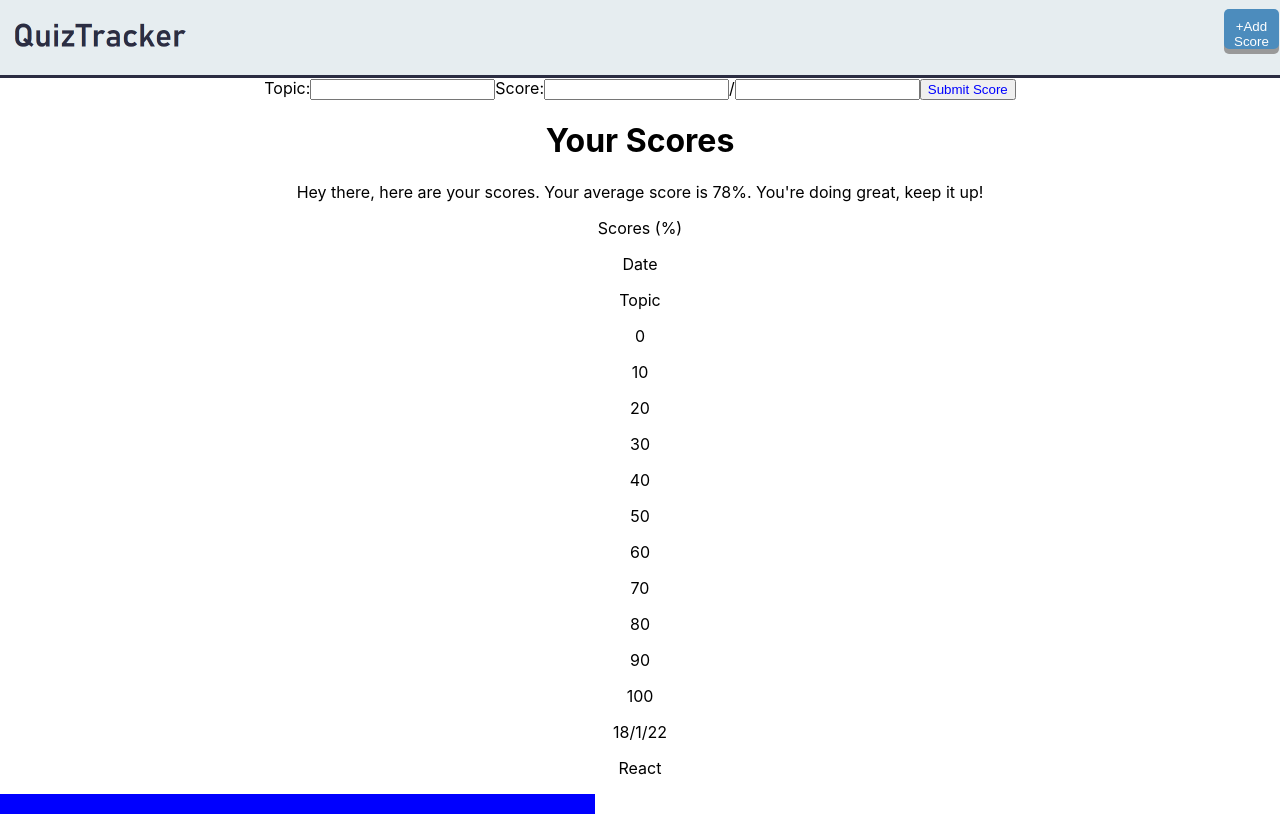
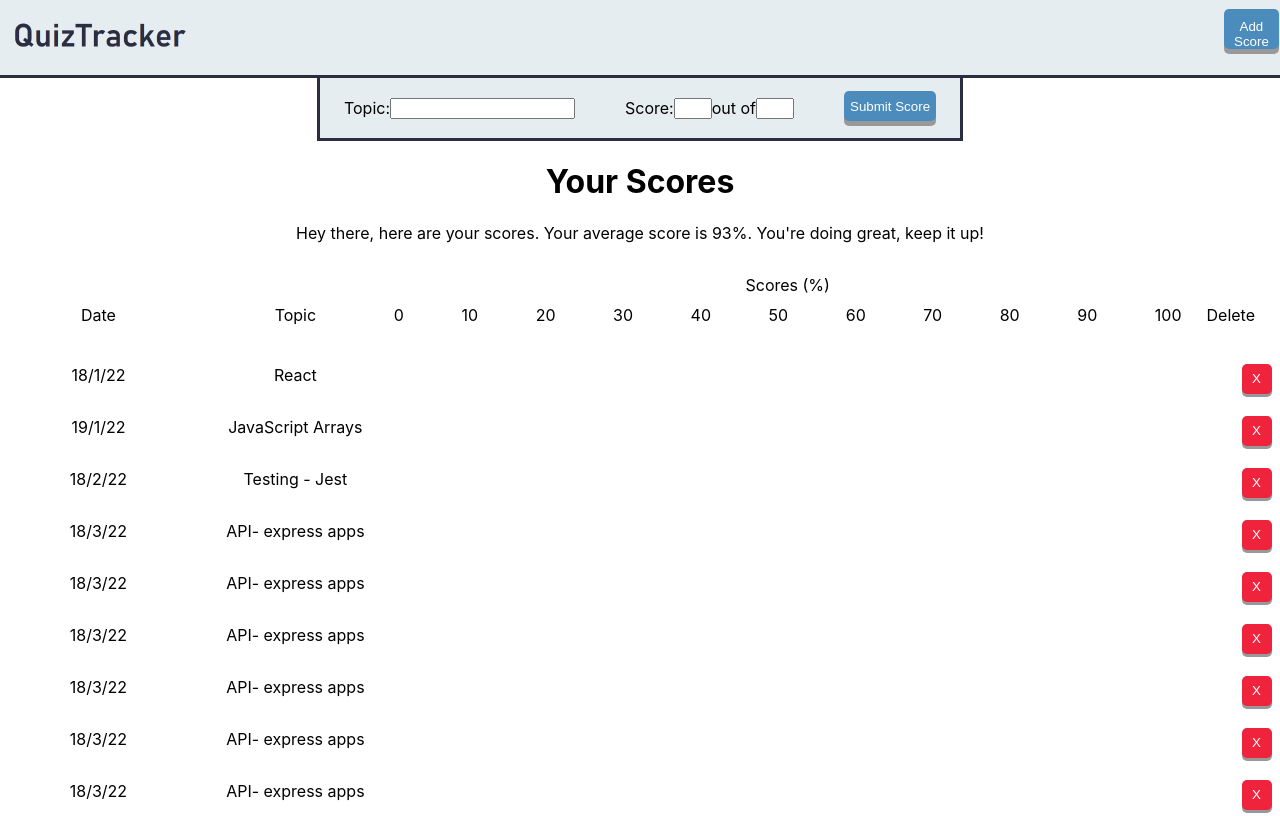
Before and after one commit to SchoolOfCode/national-project-week-team-18, a React (Create React App) app in the folder client/: page / in a window 1280 px wide. Shown: the top 816 px of the page. Built offline with nearby package versions, Linux system fonts and the light colour scheme.

Commit message:
table and footer styling done

```diff
--- a/client/src/components/Footer/index.js
+++ b/client/src/components/Footer/index.js
@@ -3,7 +3,9 @@ import "./style.css";
 function Footer() {
   return (
     <footer>
-      <p>Created by Ted Phillips, Najma Diiriye, Simon Prato & Mary Chukwuma</p>
+      <p class="credits">
+        Created by Ted Phillips, Najma Diiriye, Simon Prato & Mary Chukwuma
+      </p>
     </footer>
   );
 }
--- a/client/src/components/Footer/style.css
+++ b/client/src/components/Footer/style.css
@@ -0,0 +1,13 @@
+footer {
+  position: static;
+  bottom: 0;
+  width: 100%;
+  background-color: #2b2d42;
+  color: white;
+  height: 200px;
+  margin-top: 60px;
+}
+
+.credits {
+  padding: 30px;
+}
--- a/client/src/components/GraphScore/index.js
+++ b/client/src/components/GraphScore/index.js
@@ -3,17 +3,25 @@ import "./style.css";
 function GraphScore({ date, topic, percentageScore }) {
   let divWidth = percentageScore * 0.5;
 
+  function handleClick() {
+    console.log("You clicked delete");
+  }
+
   return (
-    <div>
-      <p>{date}</p>
-      <p>{topic}</p>
+    <div class="graph-score">
+      <p class="light">{date}</p>
+      <p class="dark">{topic}</p>
       <div
+        class="bar light"
         style={{
           width: `${divWidth}vw`,
           height: "20px",
-          backgroundColor: "blue",
+          backgroundColor: {},
         }}
       ></div>
+      <button class="delete-button dark" onClick={handleClick}>
+        X
+      </button>
     </div>
   );
 }
--- a/client/src/components/GraphScore/style.css
+++ b/client/src/components/GraphScore/style.css
@@ -0,0 +1,31 @@
+.graph-score {
+  display: grid;
+  grid-template-columns: 2fr 2fr 8fr 1fr;
+}
+
+.bar {
+  position: relative;
+  top: 15px;
+}
+
+.delete-button {
+  position: relative;
+  top: 15px;
+  left: 60px;
+  height: 30px;
+  width: 30px;
+  background-color: #ef233c;
+  color: white;
+  border-style: none;
+  border-radius: 5px;
+  box-shadow: 0 3px #999;
+}
+
+.delete-button:hover {
+  background-color: #e96574;
+}
+
+.delete-button:active {
+  box-shadow: 0 1px #999;
+  transform: translateY(2px);
+}
--- a/client/src/components/NavBar/index.js
+++ b/client/src/components/NavBar/index.js
@@ -8,11 +8,11 @@ function NavBar() {
   }
   return (
     <div className="navBar">
-      <img src={logo} alt="logo" class="logo" />
-      <button onClick={addScore} class="add-score-button right">
-        +Add Score
+      <img src={logo} alt="logo" className="logo" />
+      <button onClick={addScore} className="add-score-button right">
+        Add Score
       </button>
-      <img src={UserIcon} alt="User Icon" class="usericon right" />
+      <img src={UserIcon} alt="User Icon" className="usericon right" />
     </div>
   );
 }
--- a/client/src/components/Scores/index.js
+++ b/client/src/components/Scores/index.js
@@ -35,6 +35,86 @@ const scoresArr = [
     outOf: 10,
     percentageScore: 100,
   },
+  {
+    id: 5,
+    date: "18/3/22",
+    topic: "API- express apps",
+    score: 10,
+    outOf: 10,
+    percentageScore: 100,
+  },
+  {
+    id: 6,
+    date: "18/3/22",
+    topic: "API- express apps",
+    score: 10,
+    outOf: 10,
+    percentageScore: 100,
+  },
+  {
+    id: 7,
+    date: "18/3/22",
+    topic: "API- express apps",
+    score: 10,
+    outOf: 10,
+    percentageScore: 100,
+  },
+  {
+    id: 8,
+    date: "18/3/22",
+    topic: "API- express apps",
+    score: 10,
+    outOf: 10,
+    percentageScore: 100,
+  },
+  {
+    id: 9,
+    date: "18/3/22",
+    topic: "API- express apps",
+    score: 10,
+    outOf: 10,
+    percentageScore: 100,
+  },
+  {
+    id: 10,
+    date: "18/3/22",
+    topic: "API- express apps",
+    score: 10,
+    outOf: 10,
+    percentageScore: 100,
+  },
+  {
+    id: 11,
+    date: "18/3/22",
+    topic: "API- express apps",
+    score: 10,
+    outOf: 10,
+    percentageScore: 100,
+  },
+  {
+    id: 12,
+    date: "18/3/22",
+    topic: "API- express apps",
+    score: 10,
+    outOf: 10,
+    percentageScore: 100,
+  },
+  {
+    id: 13,
+    date: "18/3/22",
+    topic: "API- express apps",
+    score: 10,
+    outOf: 10,
+    percentageScore: 100,
+  },
+  {
+    id: 14,
+    date: "18/3/22",
+    topic: "API- express apps",
+    score: 10,
+    outOf: 10,
+    percentageScore: 100,
+  },
 ];
 
 function Scores() {
--- a/client/src/components/ScoresTable/index.js
+++ b/client/src/components/ScoresTable/index.js
@@ -4,18 +4,20 @@ import GraphScore from "../GraphScore";
 function ScoresTable({ scoresArr }) {
   return (
     <div>
-      <div className="spanOne"></div>
-      <div className="spanOne"></div>
-      <div className="spanFour">
+      <div class="grid-container">
+        <div className="light"></div>
+        <div className="dark"></div>
+        <div className="light">
           <p>Scores (%)</p>
         </div>
-      <div className="spanOne">
+        <div class="dark"></div>
+        <div className="light">
           <p>Date</p>
         </div>
-      <div className="spanOne">
+        <div className="dark">
           <p>Topic</p>
         </div>
-      <div className="spanFour">
+        <div className="numbers light">
           <p>0</p>
           <p>10</p>
           <p>20</p>
@@ -28,6 +30,9 @@ function ScoresTable({ scoresArr }) {
           <p>90</p>
           <p>100</p>
         </div>
+        <p className="dark">Delete</p>
+      </div>
+      <div class="scores">
         {scoresArr.map(({ date, topic, percentageScore, id }) => {
           return (
             <GraphScore
@@ -39,6 +44,7 @@ function ScoresTable({ scoresArr }) {
           );
         })}
       </div>
+    </div>
   );
 }
 
--- a/client/src/components/ScoresTable/style.css
+++ b/client/src/components/ScoresTable/style.css
@@ -0,0 +1,24 @@
+.grid-container {
+  display: grid;
+  grid-template-columns: 2fr 2fr 8fr 1fr;
+  grid-template-rows: 30px 30px;
+}
+
+.scores {
+  position: relative;
+  top: 30px;
+}
+
+.numbers {
+  display: flex;
+  flex-direction: row;
+  justify-content: space-between;
+}
+
+/* .light {
+  background-color: #e6edf0;
+}
+
+.dark {
+  background-color: #d2e3eb;
+} */
--- a/client/src/components/SubmitForm/index.js
+++ b/client/src/components/SubmitForm/index.js
@@ -25,26 +25,28 @@ function SubmitForm() {
   }
 
   return (
-    <div>
-      <label for="topic">Topic:</label>
+    <div class="submit-form">
+      <label for="topic" class="left">
+        Topic:
+      </label>
       <input
-        id="topic"
+        class="input-boxes left"
         type="text"
         onChange={(e) => {
           handleTopic(e);
         }}
       ></input>
-      <label for="Score">Score:</label>
+      <label for="Score"> Score:</label>
       <input
-        id="Score"
+        class="input-boxes score-box"
         type="text"
         onChange={(e) => {
           handleScore(e);
         }}
       ></input>
-      <label for="OutOf">/</label>
+      <label for="OutOf"> out of </label>
       <input
-        id="OutOf"
+        class="input-boxes score-box"
         type="text"
         onChange={(e) => {
           handleOutOf(e);
--- a/client/src/components/SubmitForm/style.css
+++ b/client/src/components/SubmitForm/style.css
@@ -1,21 +1,47 @@
-/* .topic {
-    height: 100%;
-    position: relative;
-    width: 100%;
+.submit-form {
+  display: flex;
+  flex-direction: row;
+  background-color: #e6edf0;
+  border-style: none;
+  justify-content: center;
+  height: 40px;
+  width: 50%;
+  margin: auto;
+  padding-top: 20px;
+  border: 3px solid #2b2d42;
+  border-top: none;
 }
 
-.score {
-    left: 0;
-    position: absolute;
-    right: 40px;
+.input-boxes {
+  height: 15px;
 }
 
-.outOf {
-    position: absolute;
-    right: 0;
-    width: 40px;
-} */
+.submit-score {
+  position: relative;
+  background-color: #4c8cbd;
+  color: white;
+  border-radius: 5px;
+  border-style: none;
+  box-shadow: 0 5px #999;
+  height: 30px;
+  bottom: 7px;
+  left: 50px;
+}
 
-.submit-score{
-  color: blue;
+.left {
+  position: relative;
+  right: 50px;
 }
+
+.submit-score:hover {
+  background-color: #7eb8e4;
+}
+
+.submit-score:active {
+  box-shadow: 0 1px #999;
+  transform: translateY(4px);
+}
+
+.score-box {
+  width: 30px;
+}
```
Lines whose indentation alone changed are shown as unchanged.
